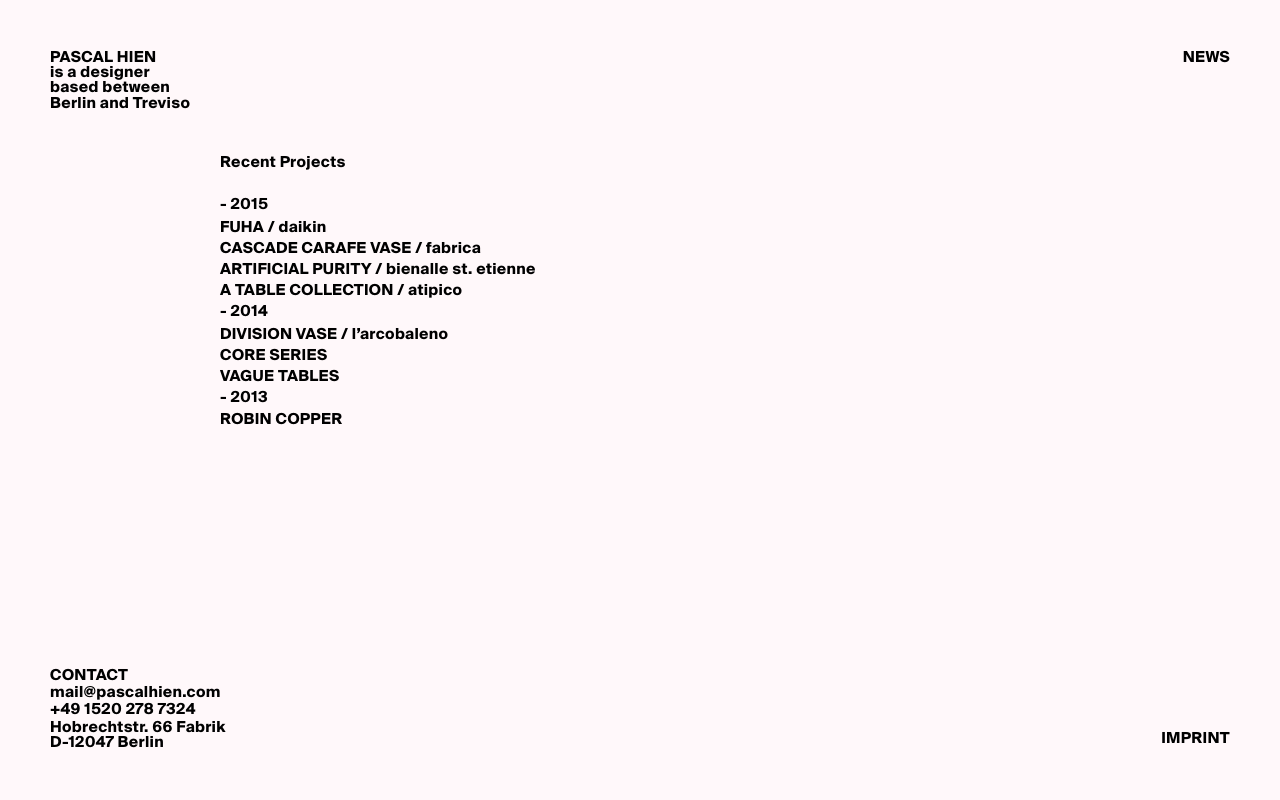
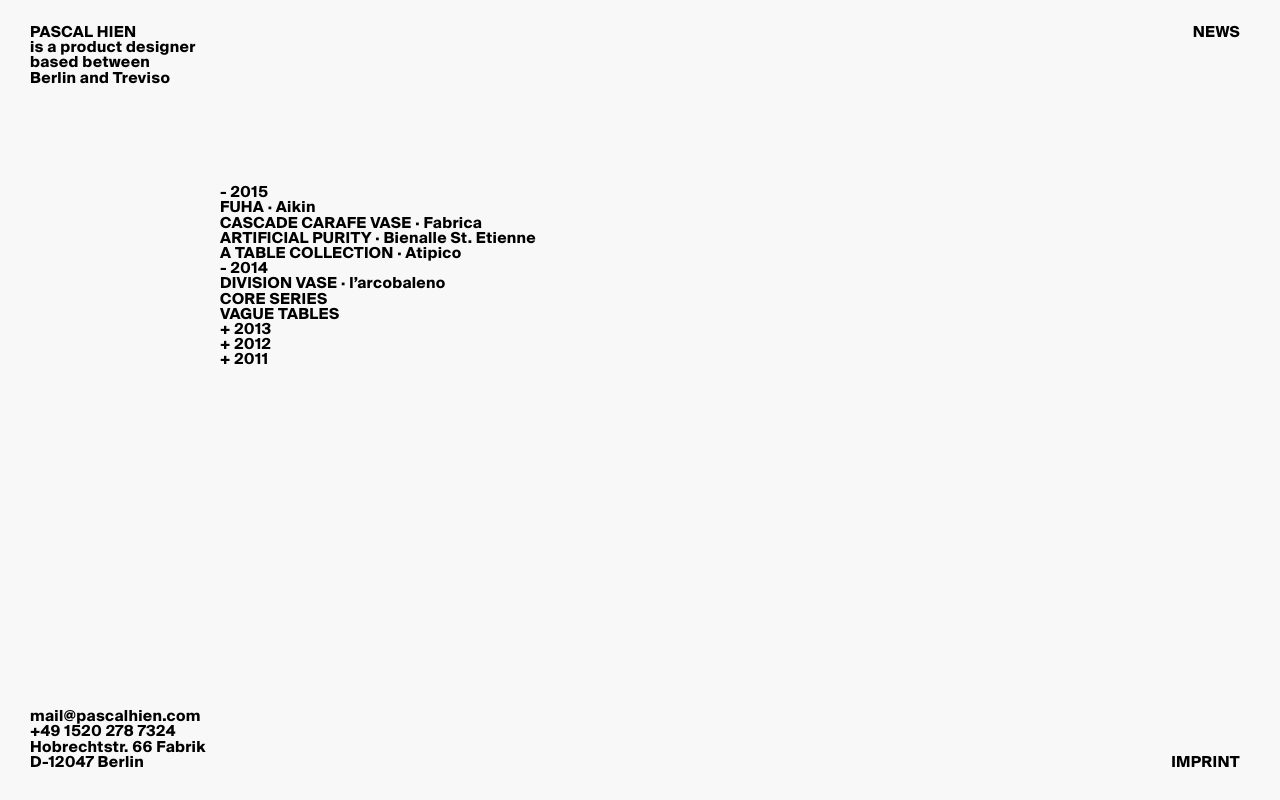
Before and after one commit to Rascal-Pascal/rascal-pascal.github.io, a plain HTML site: page index.html in a window 1280 px wide. Drawn offline with Linux system fonts and the light colour scheme; a script that the page names is missing.

Commit message:
copy graphic manu

```diff
--- a/index.html
+++ b/index.html
@@ -38,7 +38,7 @@
 <header>
 
   <div class="bio">
-    <h1><strong>Pascal Hien</strong> <br/>is a designer <br />based between<br/> Berlin and Treviso</h1>
+    <h1><strong><a href="bio.html">Pascal Hien</a></strong> <br/>is a product designer <br />based between<br/> Berlin and Treviso</h1>
 
 
 
@@ -58,28 +58,26 @@
 
     <dl id="project-links">
 
-    <h2>Recent Projects</h2>
-
     <dt class="open">2015</dt>
     <dd>
       <ul>
-        <li><a href="projects/fuha.html" class="proj-fuha"><strong>Fuha</strong> / daikin</a></li>
-        <li><a href="projects/cascade.html" class="proj-cascade"><strong>Cascade Carafe Vase</strong> / fabrica</a></li>
-        <li><a href="projects/artificialpurity.html" class="proj-artificialpurity"><strong>Artificial Purity</strong> / bienalle st. etienne</a></li>
-        <li><a href="projects/atable.html" class="proj-atable"><strong>A Table Collection</strong> / atipico</a></li>
+        <li><a href="projects/fuha.html" class="proj-fuha"><strong>Fuha</strong> · Aikin</a></li>
+        <li><a href="projects/cascade.html" class="proj-cascade"><strong>   Cascade Carafe Vase</strong> · Fabrica</a></li>
+        <li><a href="projects/artificialpurity.html" class="proj-artificialpurity"><strong>   Artificial Purity</strong> · Bienalle St. Etienne</a></li>
+        <li><a href="projects/atable.html" class="proj-atable"><strong>A Table Collection</strong> · Atipico</a></li>
       </ul>
     </dd>
 
     <dt class="open">2014</dt>
     <dd>
       <ul>
-        <li><a href="projects/division.html" class="proj-division"><strong>Division Vase</strong> / l&#8217;arcobaleno</a></li>
+        <li><a href="projects/division.html" class="proj-division"><strong>Division Vase</strong> · l&#8217;arcobaleno</a></li>
         <li><a href="projects/core.html" class="proj-core"><strong>Core Series</strong></a></li>
         <li><a href="projects/vague.html" class="proj-vague"><strong>Vague Tables</strong></a></li>
       </ul>
     </dd>
 
-    <dt class="open">2013</dt>
+    <dt class="closed">2013</dt>
     <dd>
       <ul>
         <li><a href="projects/robincopper.html" class="proj-robincopper"><strong>Robin Copper</strong></a></li>
@@ -87,7 +85,7 @@
     </dd>
 
 
-<!--     <dt class="closed">2011</dt>
+ <dt class="closed">2012</dt>
     <dd>
       <ul>
         <li><a href=""><strong>Core Series</strong> / client</a></li>
@@ -96,13 +94,13 @@
     </dd>
 
 
-    <dt class="closed">2010</dt>
+    <dt class="closed">2011</dt>
     <dd>
       <ul>
         <li><a href=""><strong>Core Series</strong> / client</a></li>
         <li><a href=""><strong>Robin Copper</strong> / client</a></li>
       </ul>
-    </dd> -->
+    </dd>
 
     </dl>
   </div> <!-- / accordion-wrapper -->
@@ -156,7 +154,7 @@
 
 
 <div class="contact">
-  <h1><strong>Contact</strong></h1>
+  <h1><strong></strong></h1>
   <p><a href="mailto:mail@pascalhien.com" target="_blank">mail@pascalhien.com</a></p>
   <p><a href="tel:+49-1520-278-7324">+49 1520 278 7324</a></p>
   <p><a href="https://www.google.com/maps/search/66+Fabrik+++Hobrechtstr.+D-12047+Berlin/@52.48946,13.42551,17z/data=!3m1!4b1" target="_blank">Hobrechtstr. 66 Fabrik <br/> D-12047 Berlin</a></p>
--- a/scss/style.css
+++ b/scss/style.css
@@ -109,9 +109,9 @@ body {
   font-family: Suisse,helvetica, arial, sans-serif;
   font-weight: 700;
   font-size: 23px;
-  line-height: 22px;
+  line-height: 27px;
   letter-spacing: 0.02em;
-  background: #fff8fa; }
+  background: #f8f8f8; }
   @media screen and (max-width: 1280px) {
     body {
       font-size: 95%;
@@ -122,16 +122,16 @@ body {
       line-height: 100%; } }
 
 dt, a {
-  margin-top: 2px; }
+  margin-top: 0px; }
 
 a {
   color: black;
   text-decoration: none;
   display: inline-block;
-  margin-bottom: 4px; }
+  margin-bottom: 0px; }
   a:hover {
-    border-bottom: 4px solid black;
-    margin-bottom: 0; }
+  	color: #000688; }
+
 
 .contact a {
   margin-bottom: 0;
@@ -166,23 +166,23 @@ header, .news, .imprint, .contact {
   position: fixed; }
 
 header, .news {
-  top: 50px; }
+  top: 25px; }
 
 .imprint, .contact {
-  bottom: 50px; }
+  bottom: 30px; }
 
 header, .contact {
-  left: 50px; }
+  left: 30px; }
 
 .news, .imprint {
-  right: 50px; }
+  right: 40px; }
 
 header .bio {
   width: 260px; }
 
 .projects {
   position: relative;
-  top: 140px; }
+  top: 170px; }
   .projects .accordion-wrapper, .projects .thumbnails-wrapper {
     display: inline-block; }
   .projects .thumbnails-wrapper {
@@ -193,7 +193,7 @@ header .bio {
       padding-left: 5%; }
   .projects .accordion-wrapper {
     width: 480px;
-    padding-left: 320px;
+    padding-left: 360px;
     z-index: 10000;
     position: relative; }
     @media screen and (max-width: 1280px) {
@@ -201,7 +201,7 @@ header .bio {
         padding-left: 220px; } }
     .projects .accordion-wrapper dt {
       border: none;
-      margin-bottom: 5px; }
+      margin-bottom: 0px; }
     .projects .accordion-wrapper h2 {
       margin-bottom: 25px; }
     .projects .accordion-wrapper h2, .projects .accordion-wrapper dd ul li a {
@@ -216,7 +216,7 @@ header .bio {
   position: absolute;
   width: 360px;
   top: 140px;
-  right: 50px;
+  right: 40px;
   z-index: 10000; }
   .twitter-widget h2 a {
     border: none; }
@@ -250,12 +250,12 @@ header .bio {
   .projects .accordion-wrapper {
     padding-left: 0; } }
 .project-wrapper {
-  margin-top: 50px; }
+  margin-top: 25px; }
   .project-wrapper .project-info, .project-wrapper .project-slideshow, .project-wrapper .close {
     display: inline-block;
     position: absolute; }
   .project-wrapper .project-info {
-    left: 110px;
+    left: 30px;
     width: 410px; }
     .project-wrapper .project-info div {
       margin-bottom: 25px; }
@@ -276,7 +276,7 @@ header .bio {
   .project-wrapper .project-slideshow {
     right: 110px;
     max-width: 50%;
-    top: 105px; }
+    top: 25px; }
 
     @media screen and (max-width: 1280px) {
       .project-wrapper .project-slideshow {
@@ -314,14 +314,14 @@ header .bio {
       left: 0; } }
 .imprint-wrapper {
   position: relative;
-  top: 50px;
+  top: 25px;
   width: 480px;
   padding-left: 420px; }
   .imprint-wrapper p {
     margin-bottom: 25px; }
   .imprint-wrapper .close {
     position: fixed;
-    top: 50px;
+    top: 25px;
     right: 50px; }
     .imprint-wrapper .close a {
       margin-bottom: 0;
```
Also changed, not shown: bio.html (added, +118 -0 lines).
